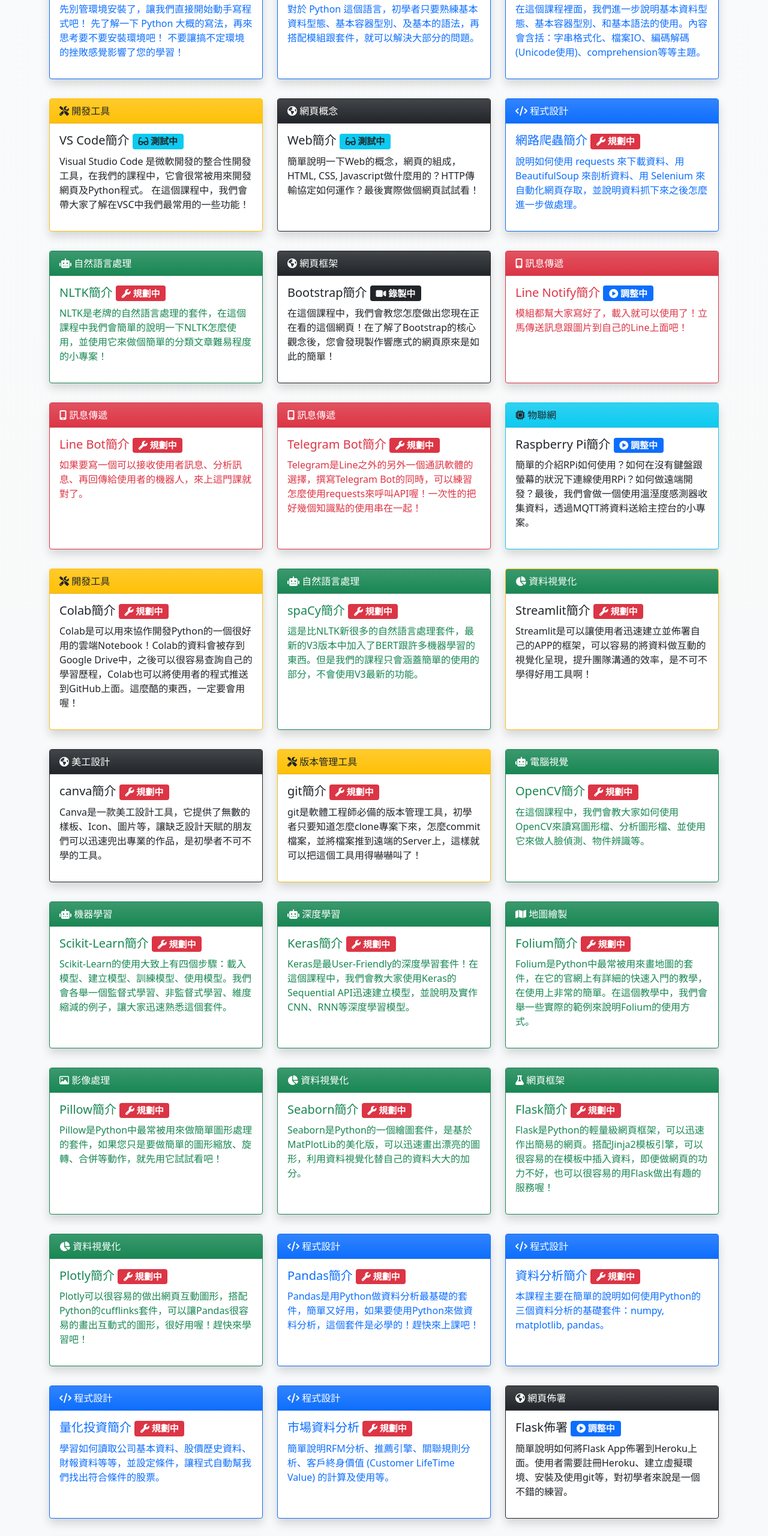
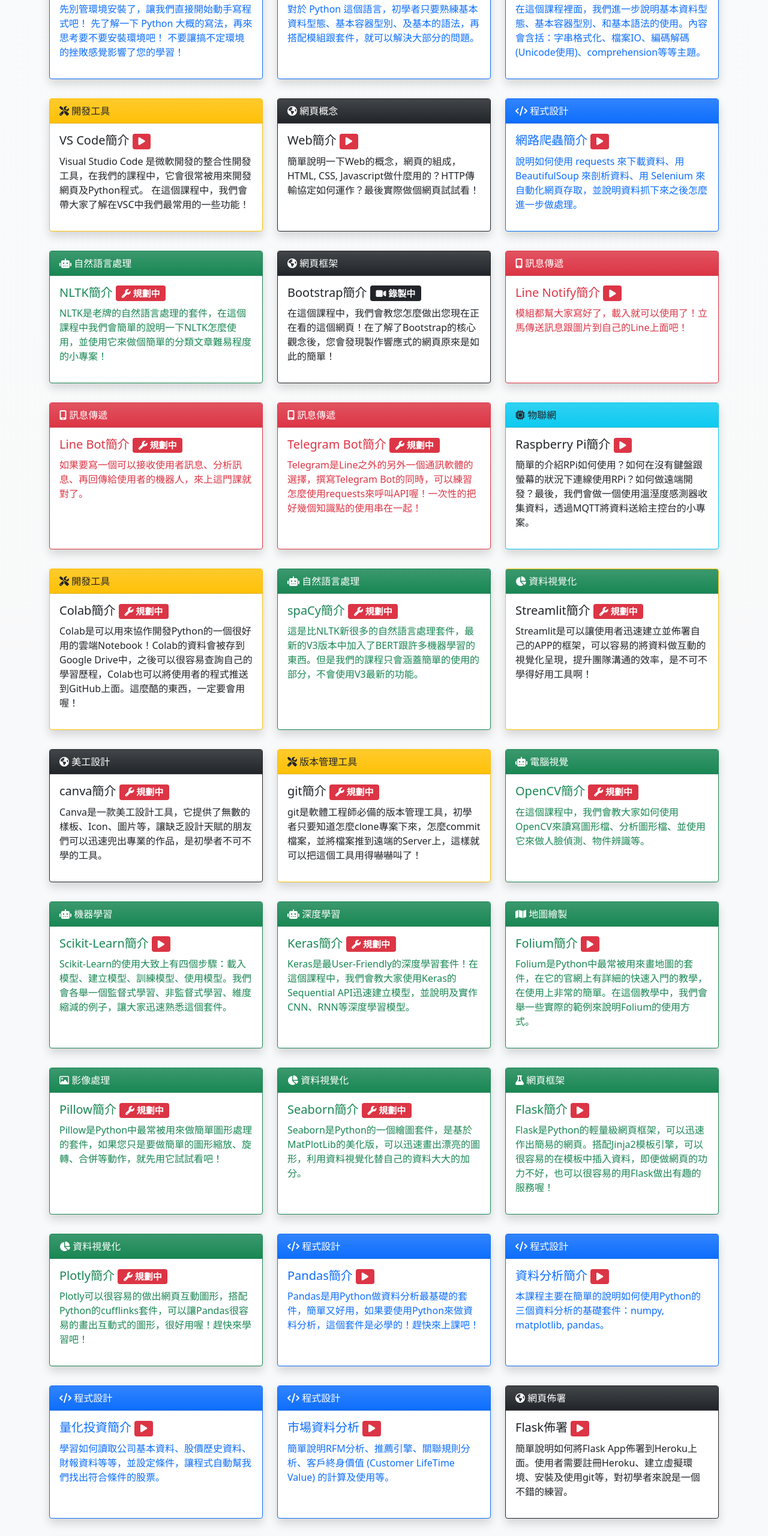
Before and after one commit to victorgau/khpy, a plain HTML site: page docs/index.html in a window 1280 px wide. Shown: the part 2375-4936 px from the top of the page at 60% size. Drawn offline with nearby package versions, Linux system fonts and the light colour scheme.

Commit message:
Update index.html

```diff
--- a/docs/index.html
+++ b/docs/index.html
@@ -22,6 +22,16 @@
       gtag('js', new Date());
 
       gtag('config', 'UA-142795604-1');
+    </script>
+
+    <!-- Global site tag (gtag.js) - Google Analytics -->
+    <script async src="https://www.googletagmanager.com/gtag/js?id=G-85D51K0RHJ"></script>
+    <script>
+      window.dataLayer = window.dataLayer || [];
+      function gtag(){dataLayer.push(arguments);}
+      gtag('js', new Date());
+
+      gtag('config', 'G-85D51K0RHJ');
     </script>
 
     <!-- 自定義的 style -->
@@ -202,7 +212,7 @@
                   </div>
                   <div class="card-body text-dark">
                     <h5 class="card-title">
-                      <a class="text-dark text-decoration-none stretched-link" href="https://github.com/victorgau/khpy_vsc_intro">VS Code簡介 <span class="badge bg-info"><i class="fa fa-glasses text-dark"> 測試中</i></span></a></h5>
+                      <a class="text-dark text-decoration-none stretched-link" href="https://github.com/victorgau/khpy_vsc_intro">VS Code簡介 <span class="badge bg-danger"><i class="fa fa-play text-light"> </i></span></a></h5>
                     <p class="card-text text-dark">
                         Visual Studio Code 是微軟開發的整合性開發工具，在我們的課程中，它會很常被用來開發網頁及Python程式。
                         在這個課程中，我們會帶大家了解在VSC中我們最常用的一些功能！
@@ -217,7 +227,7 @@
                   </div>
                   <div class="card-body text-primary">
                     <h5 class="card-title">
-                      <a class="text-dark text-decoration-none stretched-link" href="https://github.com/victorgau/khpy_web_intro">Web簡介 <span class="badge bg-info"><i class="fa fa-glasses text-dark"> 測試中</i></span></a>
+                      <a class="text-dark text-decoration-none stretched-link" href="https://github.com/victorgau/khpy_web_intro">Web簡介 <span class="badge bg-danger"><i class="fa fa-play text-light"> </i></span></a>
                     </h5>
                     <p class="card-text text-dark">
                         簡單說明一下Web的概念，網頁的組成，HTML, CSS, Javascript做什麼用的？HTTP傳輸協定如何運作？最後實際做個網頁試試看！
@@ -231,7 +241,7 @@
                       <i class="fa fa-code"></i> 程式設計
                   </div>
                   <div class="card-body text-primary">
-                    <h5 class="card-title"><a class="text-primary text-decoration-none stretched-link" href="https://github.com/victorgau/khpy_web_crawler_intro">網路爬蟲簡介 <span class="badge bg-danger"><i class="fa fa-wrench text-white"> 規劃中</i></span></a></h5>
+                    <h5 class="card-title"><a class="text-primary text-decoration-none stretched-link" href="https://github.com/victorgau/khpy_web_crawler_intro">網路爬蟲簡介 <span class="badge bg-danger"><i class="fa fa-play text-white"> </i></span></a></h5>
                     <p class="card-text">
                         說明如何使用 requests 來下載資料、用 BeautifulSoup 來剖析資料、用 Selenium 來自動化網頁存取，並說明資料抓下來之後怎麼進一步做處理。
                     </p>
@@ -272,7 +282,7 @@
                       <i class="fa fa-mobile"></i> 訊息傳遞
                   </div>
                   <div class="card-body text-danger">
-                    <h5 class="card-title"><a class="text-danger text-decoration-none stretched-link" href="https://github.com/victorgau/khpy_linenotify_intro">Line Notify簡介 <span class="badge bg-primary"><i class="fa fa-play-circle text-white"> 調整中</i></span></a></h5>
+                    <h5 class="card-title"><a class="text-danger text-decoration-none stretched-link" href="https://github.com/victorgau/khpy_linenotify_intro">Line Notify簡介 <span class="badge bg-danger"><i class="fa fa-play text-light"> </i></span></a></h5>
                     <p class="card-text">
                         模組都幫大家寫好了，載入就可以使用了！立馬傳送訊息跟圖片到自己的Line上面吧！
                     </p>
@@ -312,7 +322,7 @@
                   </div>
                   <div class="card-body">
                     <h5 class="card-title">
-                      <a class="text-dark text-decoration-none stretched-link" href="https://github.com/victorgau/khpy_rpi_intro">Raspberry Pi簡介 <span class="badge bg-primary"><i class="fa fa-play-circle text-light"> 調整中</i></span></a>
+                      <a class="text-dark text-decoration-none stretched-link" href="https://github.com/victorgau/khpy_rpi_intro">Raspberry Pi簡介 <span class="badge bg-danger"><i class="fa fa-play text-light"> </i></span></a>
                     </h5>
                     <p class="card-text text-dark">
                         簡單的介紹RPi如何使用？如何在沒有鍵盤跟螢幕的狀況下連線使用RPi？如何做遠端開發？最後，我們會做一個使用溫溼度感測器收集資料，透過MQTT將資料送給主控台的小專案。
@@ -404,7 +414,7 @@
                       <i class="fa fa-robot"></i> 機器學習
                   </div>
                   <div class="card-body text-success">
-                    <h5 class="card-title"><a class="text-success text-decoration-none stretched-link" href="https://github.com/victorgau/khpy_sklearn_intro">Scikit-Learn簡介 <span class="badge bg-danger"><i class="fa fa-wrench text-white"> 規劃中</i></span></a></h5>
+                    <h5 class="card-title"><a class="text-success text-decoration-none stretched-link" href="https://github.com/victorgau/khpy_sklearn_intro">Scikit-Learn簡介 <span class="badge bg-danger"><i class="fa fa-play text-white"> </i></span></a></h5>
                     <p class="card-text text-success">
                         Scikit-Learn的使用大致上有四個步驟：載入模型、建立模型、訓練模型、使用模型。我們會各舉一個監督式學習、非監督式學習、維度縮減的例子，讓大家迅速熟悉這個套件。
                     </p>
@@ -430,7 +440,7 @@
                       </i> <i class="fa fa-map"></i> 地圖繪製
                   </div>
                   <div class="card-body text-success">
-                    <h5 class="card-title"><a class="text-success text-decoration-none stretched-link" href="https://github.com/victorgau/khpy_folium_intro">Folium簡介 <span class="badge bg-danger"><i class="fa fa-wrench text-white"> 規劃中</i></span></a></h5>
+                    <h5 class="card-title"><a class="text-success text-decoration-none stretched-link" href="https://github.com/victorgau/khpy_folium_intro">Folium簡介 <span class="badge bg-danger"><i class="fa fa-play text-white"> </i></span></a></h5>
                     <p class="card-text text-success">
                         Folium是Python中最常被用來畫地圖的套件，在它的官網上有詳細的快速入門的教學，在使用上非常的簡單。在這個教學中，我們會舉一些實際的範例來說明Folium的使用方式。
                     </p>
@@ -469,7 +479,7 @@
                       <i class="fa fa-flask"></i> 網頁框架
                   </div>
                   <div class="card-body text-success">
-                    <h5 class="card-title"><a class="text-success text-decoration-none stretched-link" href="https://github.com/victorgau/khpy_flask_intro">Flask簡介 <span class="badge bg-danger"><i class="fa fa-wrench text-white"> 規劃中</i></span></a></h5>
+                    <h5 class="card-title"><a class="text-success text-decoration-none stretched-link" href="https://github.com/victorgau/khpy_flask_intro">Flask簡介 <span class="badge bg-danger"><i class="fa fa-play text-white"> </i></span></a></h5>
                     <p class="card-text text-success">
                         Flask是Python的輕量級網頁框架，可以迅速作出簡易的網頁。搭配Jinja2模板引擎，可以很容易的在模板中插入資料，即便做網頁的功力不好，也可以很容易的用Flask做出有趣的服務喔！
                     </p>
@@ -495,7 +505,7 @@
                       <i class="fa fa-code"></i> 程式設計
                   </div>
                   <div class="card-body">
-                    <h5 class="card-title"><a class="text-primary text-decoration-none stretched-link" href="https://github.com/victorgau/khpy_pandas_intro">Pandas簡介 <span class="badge bg-danger"><i class="fa fa-wrench text-white"> 規劃中</i></span></a></h5>
+                    <h5 class="card-title"><a class="text-primary text-decoration-none stretched-link" href="https://github.com/victorgau/khpy_pandas_intro">Pandas簡介 <span class="badge bg-danger"><i class="fa fa-play text-white"> </i></span></a></h5>
                     <p class="card-text text-primary">
                         Pandas是用Python做資料分析最基礎的套件，簡單又好用，如果要使用Python來做資料分析，這個套件是必學的！趕快來上課吧！
                     </p>
@@ -508,7 +518,7 @@
                       <i class="fa fa-code"></i> 程式設計
                   </div>
                   <div class="card-body">
-                    <h5 class="card-title"><a class="text-primary text-decoration-none stretched-link" href="https://github.com/victorgau/khpy_data_analysis_intro">資料分析簡介 <span class="badge bg-danger"><i class="fa fa-wrench text-white"> 規劃中</i></span></a></h5>
+                    <h5 class="card-title"><a class="text-primary text-decoration-none stretched-link" href="https://github.com/victorgau/khpy_data_analysis_intro">資料分析簡介 <span class="badge bg-danger"><i class="fa fa-play text-white"> </i></span></a></h5>
                     <p class="card-text text-primary">
                         本課程主要在簡單的說明如何使用Python的三個資料分析的基礎套件：numpy, matplotlib, pandas。
                     </p>
@@ -521,7 +531,7 @@
                       <i class="fa fa-code"></i> 程式設計
                   </div>
                   <div class="card-body">
-                    <h5 class="card-title"><a class="text-primary text-decoration-none stretched-link" href="https://github.com/victorgau/khpy_quant_intro">量化投資簡介 <span class="badge bg-danger"><i class="fa fa-wrench text-white"> 規劃中</i></span></a></h5>
+                    <h5 class="card-title"><a class="text-primary text-decoration-none stretched-link" href="https://github.com/victorgau/khpy_quant_intro">量化投資簡介 <span class="badge bg-danger"><i class="fa fa-play text-white"> </i></span></a></h5>
                     <p class="card-text text-primary">
                         學習如何讀取公司基本資料、股價歷史資料、財報資料等等，並設定條件，讓程式自動幫我們找出符合條件的股票。
                     </p>
@@ -534,7 +544,7 @@
                       <i class="fa fa-code"></i> 程式設計
                   </div>
                   <div class="card-body">
-                    <h5 class="card-title"><a class="text-primary text-decoration-none stretched-link" href="https://github.com/victorgau/khpy_marketing_analytics_intro">市場資料分析 <span class="badge bg-danger"><i class="fa fa-wrench text-white"> 規劃中</i></span></a></h5>
+                    <h5 class="card-title"><a class="text-primary text-decoration-none stretched-link" href="https://github.com/victorgau/khpy_marketing_analytics_intro">市場資料分析 <span class="badge bg-danger"><i class="fa fa-play text-white"> </i></span></a></h5>
                     <p class="card-text text-primary">
                         簡單說明RFM分析、推薦引擎、關聯規則分析、客戶終身價值 (Customer LifeTime Value) 的計算及使用等。
                     </p>
@@ -548,7 +558,7 @@
                   </div>
                   <div class="card-body text-primary">
                     <h5 class="card-title">
-                      <a class="text-dark text-decoration-none stretched-link" href="https://github.com/victorgau/deploying_flask">Flask佈署 <span class="badge bg-primary"><i class="fa fa-play-circle text-light"> 調整中</i></span></a>
+                      <a class="text-dark text-decoration-none stretched-link" href="https://github.com/victorgau/deploying_flask">Flask佈署 <span class="badge bg-danger"><i class="fa fa-play text-light"> </i></span></a>
                     </h5>
                     <p class="card-text text-dark">
                         簡單說明如何將Flask App佈署到Heroku上面。使用者需要註冊Heroku、建立虛擬環境、安裝及使用git等，對初學者來說是一個不錯的練習。
```
